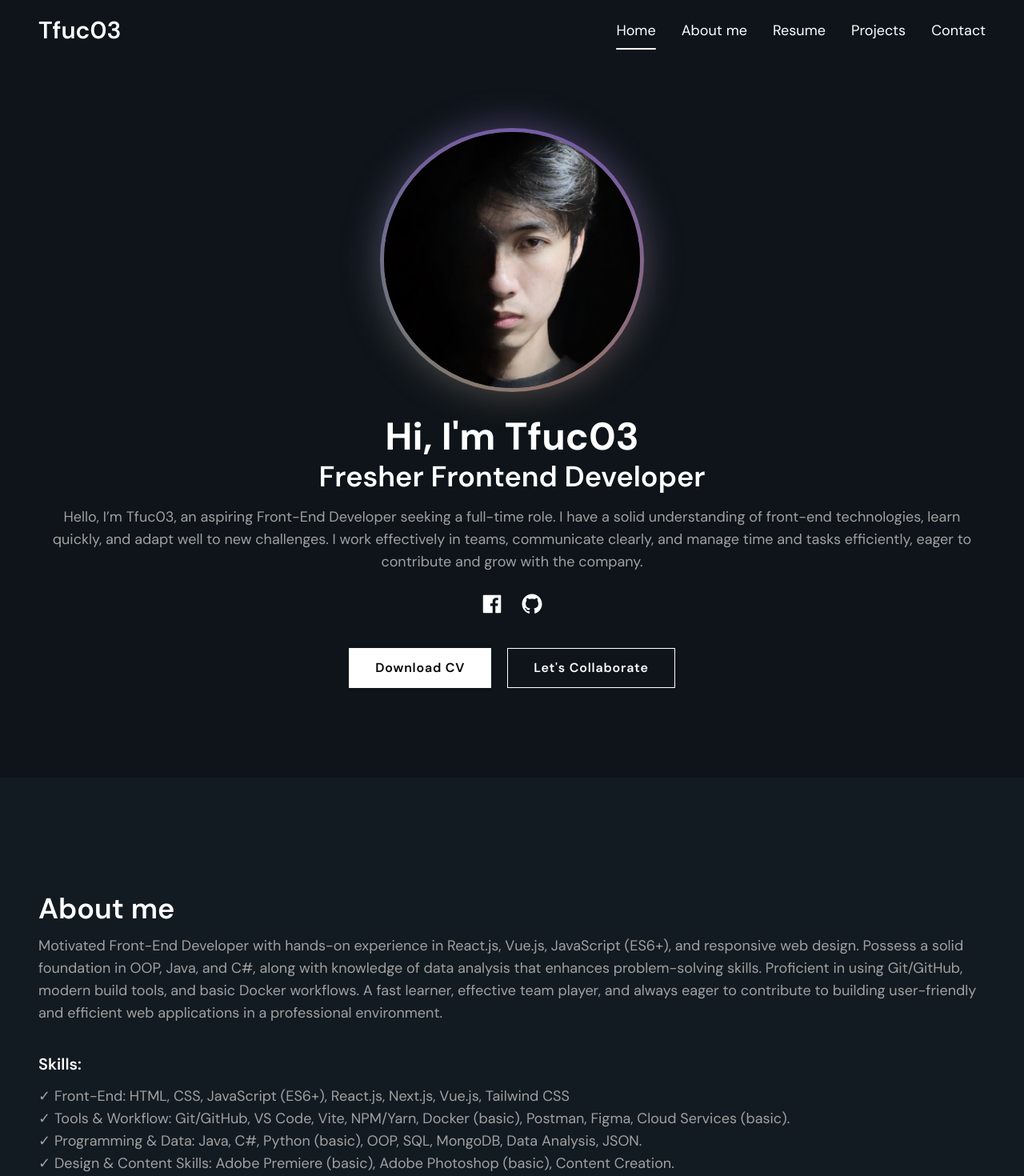
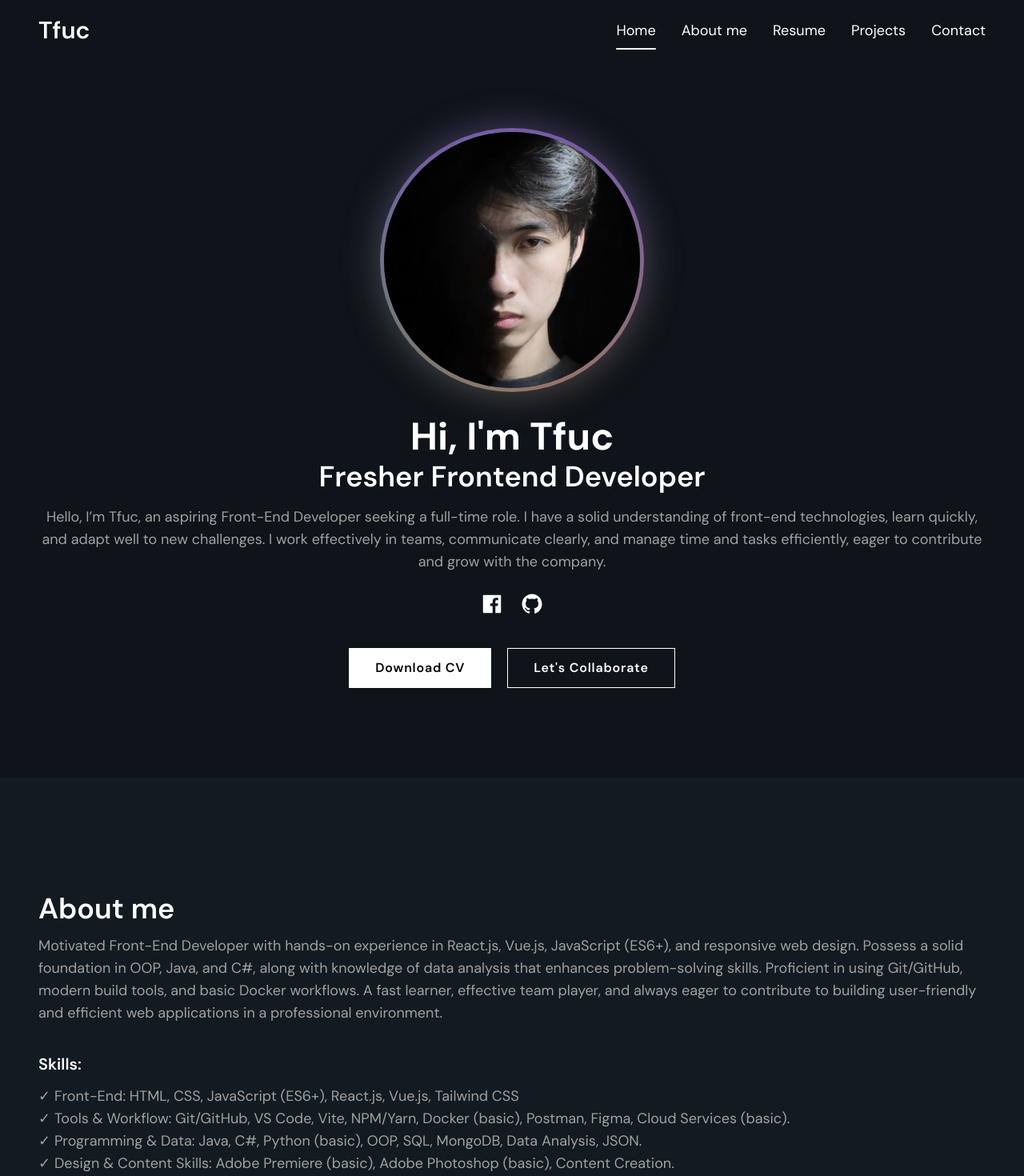
Before and after one commit to tfuc03/react_tfuc03_portfolio, a React (Vite) app: page / in a window 1280 px wide. Shown: the top 1470 px of the page at 80% size. Built offline with nearby package versions, Linux system fonts and the light colour scheme.

Commit message:
Update information

```diff
--- a/src/components/Header.jsx
+++ b/src/components/Header.jsx
@@ -31,7 +31,7 @@ const Header = () => {
    <header ref={headerRef} className="header">
     <div className='container flex items-center justify-between'>
         {/* Logo */}
-    <a href="#" className='text-3xl font-semibold'>Tfuc03</a>
+    <a href="#" className='text-3xl font-semibold'>Tfuc</a>
 
     {/* Mobile menu */}
     <nav className={`lg:hidden absolute top-0 left-0 bg-secondary-clr/70 w-full backdrop-blur-2xl overflow-hidden max-h-0 mt-20 flex items-center justify-center transition-[max-height] duration-300 z-20 ${isOpen ? "max-h-[500px] overflow-auto" : ""}`}>
--- a/src/components/Hero.jsx
+++ b/src/components/Hero.jsx
@@ -30,9 +30,9 @@ const Hero = () => {
         </motion.div>
         {/* content */}
         <div className='text-center mt-8 '>
-            <motion.h1 variants={fadeInUp} className='text-3xl lg:text-5xl mb-1.5 font-bold'>Hi, I'm Tfuc03</motion.h1>
+            <motion.h1 variants={fadeInUp} className='text-3xl lg:text-5xl mb-1.5 font-bold'>Hi, I'm Tfuc</motion.h1>
             <motion.h2 variants={fadeInUp}>Fresher Frontend Developer</motion.h2>
-            <motion.p variants={fadeInUp} className='mac-w-[820px] mx-auto mt-4 mb-6 '>Hello, I’m Tfuc03, an aspiring Front-End Developer seeking a full-time role. I have a solid understanding of front-end technologies, learn quickly, and adapt well to new challenges. I work effectively in teams, communicate clearly, and manage time and tasks efficiently, eager to contribute and grow with the company.</motion.p>
+            <motion.p variants={fadeInUp} className='mac-w-[820px] mx-auto mt-4 mb-6 '>Hello, I’m Tfuc, an aspiring Front-End Developer seeking a full-time role. I have a solid understanding of front-end technologies, learn quickly, and adapt well to new challenges. I work effectively in teams, communicate clearly, and manage time and tasks efficiently, eager to contribute and grow with the company.</motion.p>
 
             <motion.div variants={fadeIn} className='flex items-center justify-center gap-5'>
                 {heroIcons.map((item) => (
--- a/src/constant/data.js
+++ b/src/constant/data.js
@@ -52,7 +52,7 @@ export const heroIcons = [
 export const aboutItems = [
   {
     id: 1,
-    label: "Front-End: HTML, CSS, JavaScript (ES6+), React.js, Next.js, Vue.js, Tailwind CSS",
+    label: "Front-End: HTML, CSS, JavaScript (ES6+), React.js, Vue.js, Tailwind CSS",
   },
   {
     id: 2,
```
